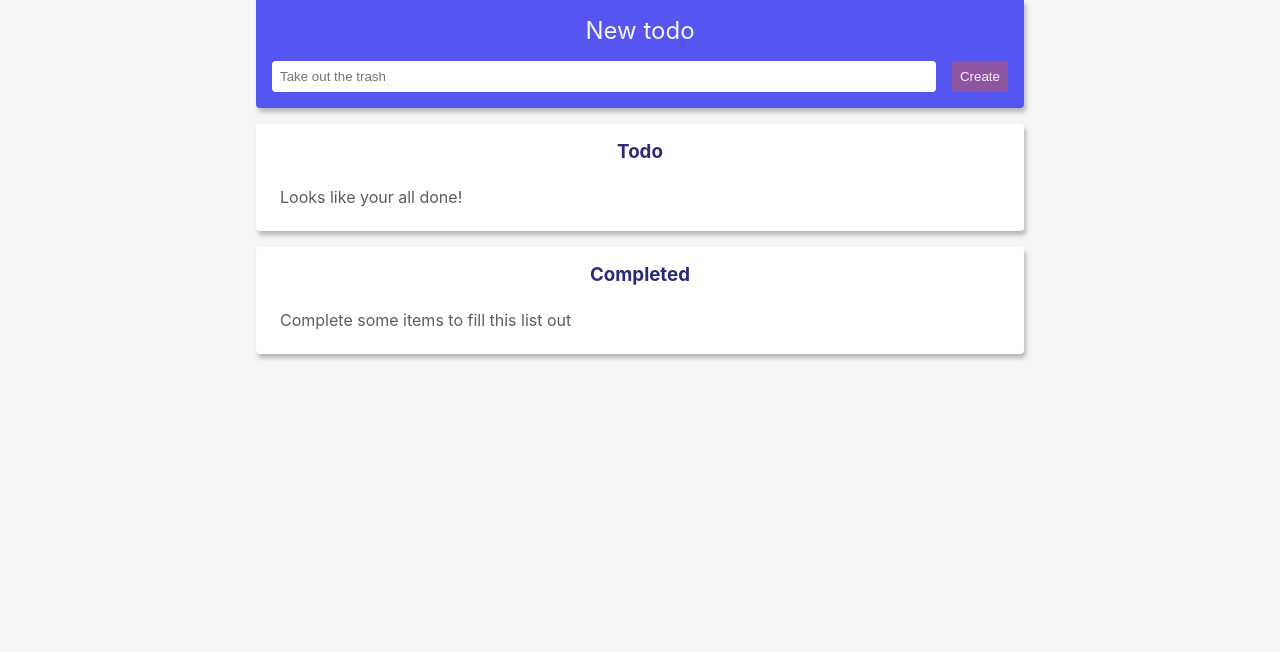
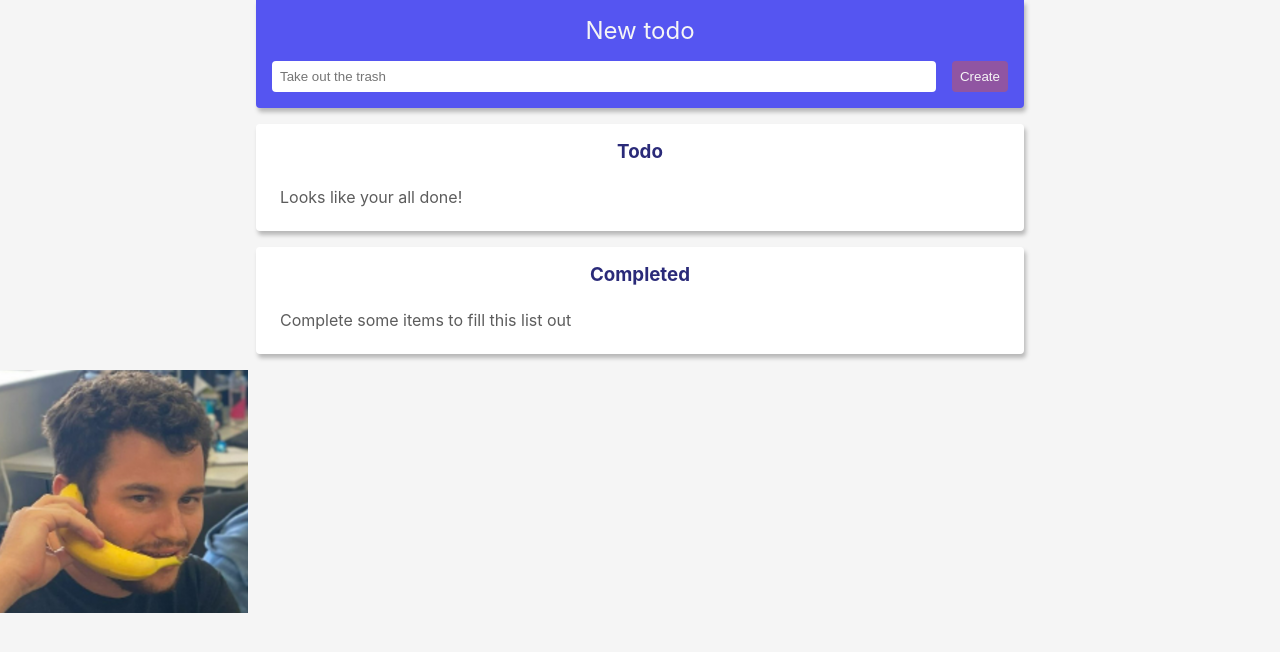
Before and after one commit to crzytrane/todo, a React (Create React App) app: page / in a window 1280 px wide. Shown: the top 652 px of the page. Built offline with nearby package versions, Linux system fonts and the light colour scheme.

Commit message:
add dan to the todo page

```diff
--- a/src/App.tsx
+++ b/src/App.tsx
@@ -42,6 +42,7 @@ function App() {
         <NewTodo />
         <TodoList />
       </StyledAppContainer>
+      <img src="/super-secret-image.png" />
     </TodoContext.Provider>
   );
 }
```
